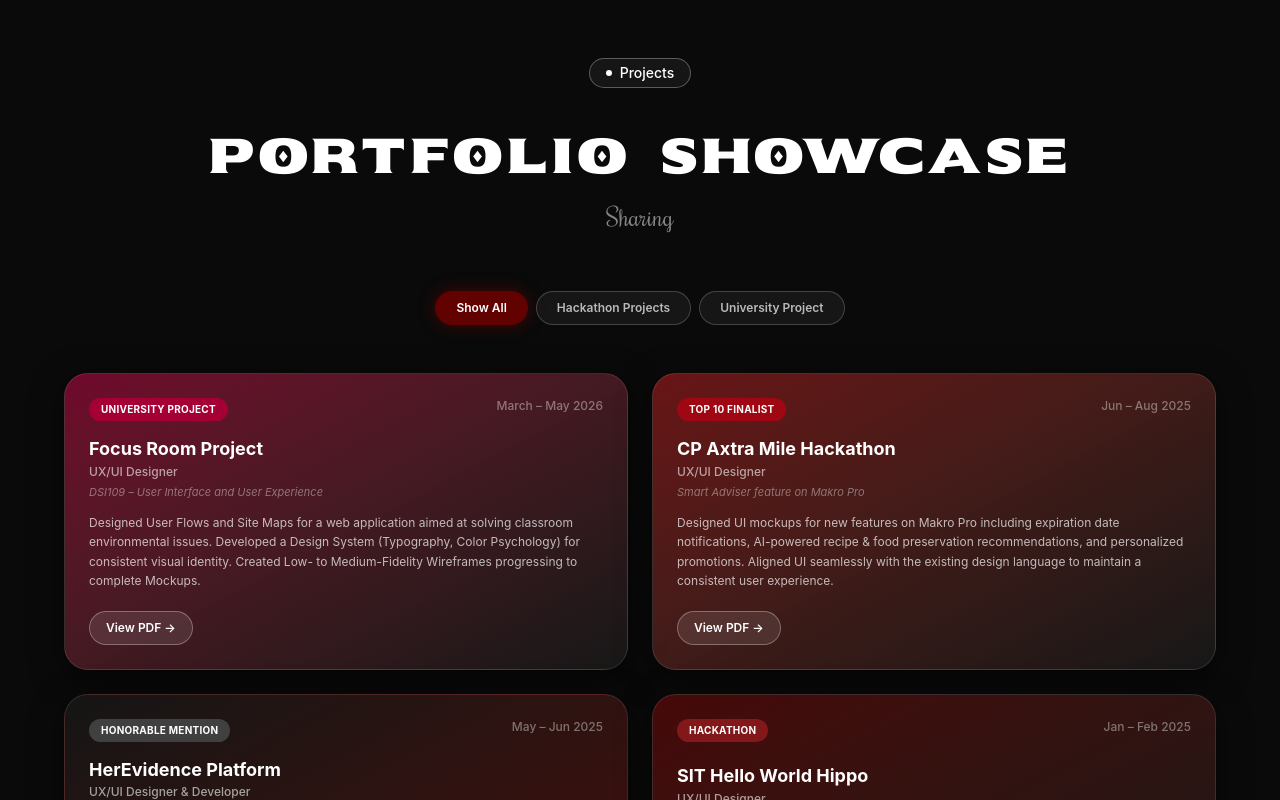
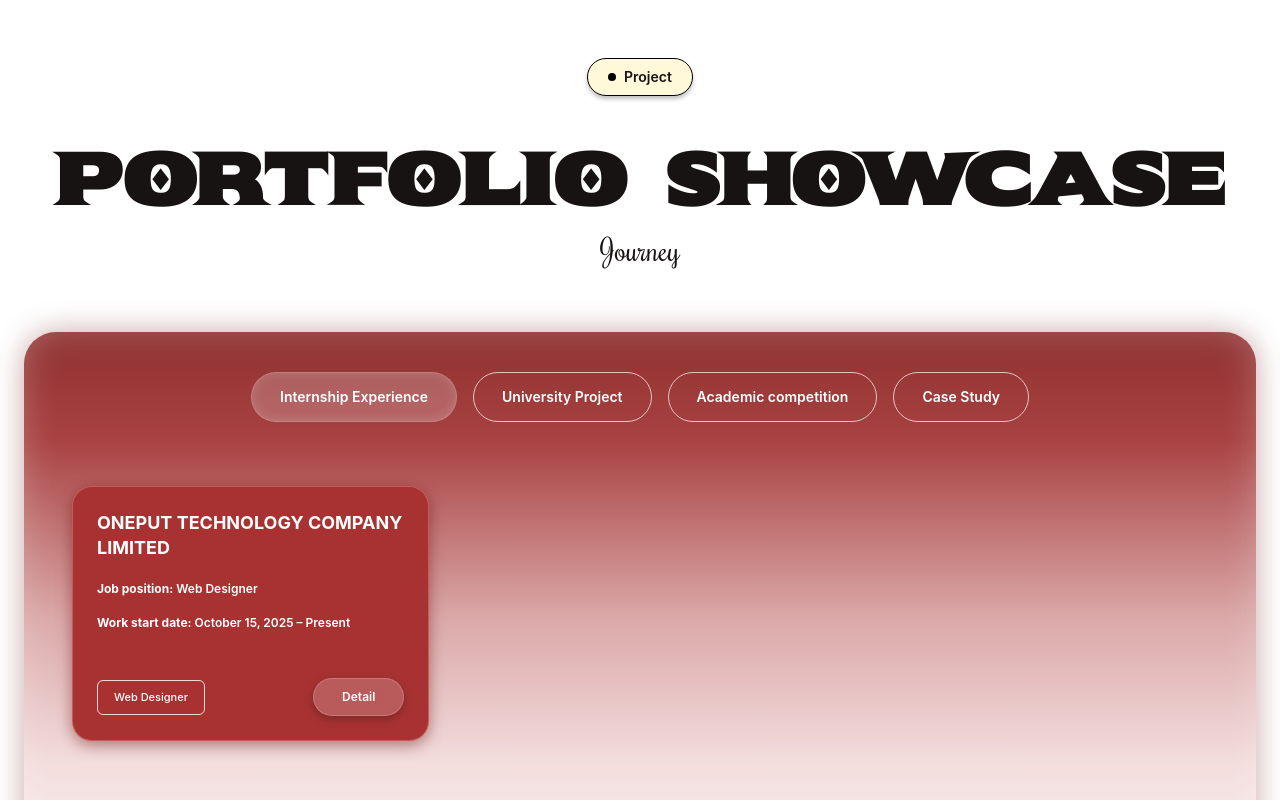
Before and after one commit to sineenath1704/my-portfolio-sineenath.r, a React (Vite) app: page /home in a window 1280 px wide. Shown: the part 2400-3200 px from the top of the page. Built offline with nearby package versions, Linux system fonts and the light colour scheme; a web font is replaced by a local one.

Commit message:
Update Project Section

```diff
--- a/index.html
+++ b/index.html
@@ -3,7 +3,7 @@
 
 <head>
   <meta charset="UTF-8" />
-  <link rel="icon" type="image/svg+xml" href="/favicon.svg" />
+  <link rel="icon" type="image/svg+xml" href="/icons/folder-minus.svg" />
   <link rel="preconnect" href="https://fonts.googleapis.com">
   <link rel="preconnect" href="https://fonts.gstatic.com" crossorigin>
   <link
@@ -13,7 +13,7 @@
     href="https://fonts.googleapis.com/css2?family=Poppins:wght@400;500;600;700&family=Rochester&family=Rubik+Doodle+Shadow&family=Seaweed+Script&display=swap"
     rel="stylesheet">
   <meta name="viewport" content="width=device-width, initial-scale=1.0" />
-  <title>my-portfolio</title>
+  <title>my-portfolio-sineenath.r</title>
 </head>
 
 <body>
--- a/src/components/Projects.jsx
+++ b/src/components/Projects.jsx
@@ -3,148 +3,426 @@ import React, { useState } from 'react';
 const projects = [
   {
     id: 1,
+    title: 'ONEPUT TECHNOLOGY COMPANY LIMITED',
+    role: 'Web Designer',
+    period: 'October 15, 2025 – Present',
+    category: 'internship',
+    tag: 'Web Designer',
+    subtitle: 'Internship Experience',
+    description:
+      'Designed and developed web interfaces for ONEPUT Technology Company Limited, focusing on user experience, visual design, and responsive web development.',
+    pdfFile: '/pdf/oneput.pdf',
+  },
+
+  {
+    id: 2,
     title: 'Focus Room Project',
     role: 'UX/UI Designer',
-    period: 'March \u2013 May 2026',
+    period: 'March – May 2026',
     category: 'university',
     tag: 'University Project',
-    subtitle: 'DSI109 \u2013 User Interface and User Experience',
+    subtitle: 'DSI109 – User Interface and User Experience',
     description:
-      'Designed User Flows and Site Maps for a web application aimed at solving classroom environmental issues. Developed a Design System (Typography, Color Psychology) for consistent visual identity. Created Low- to Medium-Fidelity Wireframes progressing to complete Mockups.',
+      'Designed User Flows and Site Maps for a web application aimed at solving classroom environmental issues. Developed a Design System including Typography and Color Psychology. Created Low- to Medium-Fidelity Wireframes progressing to complete Mockups.',
     pdfFile: '/pdf/focus-room.pdf',
-    color: 'from-rose-900/80 to-neutral-900',
-    accentColor: 'bg-rose-800',
   },
+
   {
-    id: 2,
+    id: 3,
     title: 'CP Axtra Mile Hackathon',
     role: 'UX/UI Designer',
-    period: 'Jun \u2013 Aug 2025',
-    category: 'hackathon',
+    period: 'Jun – Aug 2025',
+    category: 'academic',
     tag: 'Top 10 Finalist',
     subtitle: 'Smart Adviser feature on Makro Pro',
     description:
-      'Designed UI mockups for new features on Makro Pro including expiration date notifications, AI-powered recipe & food preservation recommendations, and personalized promotions. Aligned UI seamlessly with the existing design language to maintain a consistent user experience.',
+      'Designed UI mockups for new features on Makro Pro including expiration date notifications, AI-powered recipe and food preservation recommendations, and personalized promotions.',
     pdfFile: '/pdf/axtra-mile.pdf',
-    color: 'from-red-900/80 to-neutral-900',
-    accentColor: 'bg-red-800',
   },
+
   {
-    id: 3,
+    id: 4,
     title: 'HerEvidence Platform',
     role: 'UX/UI Designer & Developer',
-    period: 'May \u2013 Jun 2025',
-    category: 'hackathon',
+    period: 'May – Jun 2025',
+    category: 'academic',
     tag: 'Honorable Mention',
-    subtitle: 'SIT Hackathon \u2014 Violence Survivor Evidence Platform',
+    subtitle: 'SIT Hackathon – Violence Survivor Evidence Platform',
     description:
-      'Designed the complete user experience from User Flows and Wireframes to a High-Fidelity MVP using Figma. Developed Frontend and Backend using React and Node.js, leveraging AI-assisted coding and debugging to deliver a functional system within a limited timeframe.',
+      'Designed the complete user experience from User Flows and Wireframes to a High-Fidelity MVP using Figma. Developed Frontend and Backend using React and Node.js.',
     pdfFile: '/pdf/herevidence.pdf',
-    color: 'from-neutral-900/90 to-red-950',
-    accentColor: 'bg-neutral-700',
   },
+
   {
-    id: 4,
+    id: 5,
     title: 'SIT Hello World Hippo',
     role: 'UX/UI Designer',
-    period: 'Jan \u2013 Feb 2025',
-    category: 'hackathon',
+    period: 'Jan – Feb 2025',
+    category: 'academic',
     tag: 'Hackathon',
     subtitle: 'SIT Room Booking System Redesign',
     description:
-      'Redesigned the complete user experience and interface from Wireframes to a High-Fidelity MVP Prototype, based on the team database structure (ERD). Collaborated closely with the development team to ensure design feasibility within project constraints.',
+      'Redesigned the complete user experience and interface from Wireframes to a High-Fidelity MVP Prototype based on the team database structure (ERD).',
     pdfFile: '/pdf/sit-hippo.pdf',
-    color: 'from-red-950 to-neutral-900',
-    accentColor: 'bg-red-900',
+  },
+
+  {
+    id: 6,
+    title: 'Thailand Post Case Study',
+    role: 'Digital Transformation Analysis',
+    period: 'August 2026',
+    category: 'case-study',
+    tag: 'Case Study',
+    subtitle: 'Digital Transformation & Strategic Recommendation',
+    description:
+      'Analyzed disruption, digital transformation maturity, and strategic opportunities for Thailand Post. Proposed digital initiatives to improve competitiveness and customer experience.',
+    pdfFile: '/pdf/thailand-post.pdf',
   },
 ];
 
 const tabs = [
-  { key: 'all', label: 'Show All' },
-  { key: 'hackathon', label: 'Hackathon Projects' },
-  { key: 'university', label: 'University Project' },
+  {
+    key: 'internship',
+    label: 'Internship Experience',
+  },
+  {
+    key: 'university',
+    label: 'University Project',
+  },
+  {
+    key: 'academic',
+    label: 'Academic competition',
+  },
+  {
+    key: 'case-study',
+    label: 'Case Study',
+  },
 ];
 
 function Projects() {
-  const [activeTab, setActiveTab] = useState('all');
+  const [activeTab, setActiveTab] = useState('internship');
 
-  const filtered = activeTab === 'all' ? projects : projects.filter((p) => p.category === activeTab);
+  const filteredProjects = projects.filter(
+    (project) => project.category === activeTab
+  );
 
   return (
-    <section id="projects" className="min-h-screen bg-[#0a0a0a] py-24 px-6 md:px-16 text-white font-sans">
-      <div className="max-w-6xl mx-auto">
+    <section
+      id="projects"
+      className="min-h-screen bg-white px-6 py-24 font-sans"
+    >
+      <div className="mx-auto max-w-7xl">
 
-        {/* Section Header */}
-        <div className="flex flex-col items-center text-center mb-14">
-          <div className="border border-white/30 bg-white/5 px-4 py-1 rounded-full text-sm font-medium mb-8 flex items-center gap-2 backdrop-blur-sm">
-            <span className="w-1.5 h-1.5 rounded-full bg-white" />
-            Projects
+        {/* =========================
+            SECTION HEADER
+        ========================= */}
+        <div className="mb-16 flex flex-col items-center text-center">
+
+          {/* Project Badge */}
+          <div
+            className="
+              mb-12
+              flex items-center gap-2
+              rounded-full
+              border border-black
+              bg-[#fff8d9]
+              px-5 py-2
+              text-sm font-semibold text-[#171313]
+              shadow-[0_3px_4px_rgba(0,0,0,0.25)]
+            "
+          >
+            <span className="h-2 w-2 rounded-full bg-black" />
+            Project
           </div>
-          <h2 className="font-sekuya text-sekuya3 tracking-widest uppercase mb-1 text-white">
+
+          {/* Main Heading */}
+          <h2
+            className="
+              font-sekuya
+              text-5xl
+              font-black
+              uppercase
+              tracking-wide
+              text-[#171313]
+              md:text-6xl
+              lg:text-7xl
+            "
+          >
             PORTFOLIO SHOWCASE
           </h2>
-          <span className="font-rochester text-rochester text-white/50">
-            Sharing
+
+          {/* Subtitle */}
+          <span
+            className="
+              mt-4
+              font-rochester
+              text-3xl
+              text-[#171313]
+            "
+          >
+            Journey
           </span>
         </div>
 
-        {/* Tab Filter */}
-        <div className="flex flex-wrap justify-center gap-2 mb-12">
-          {tabs.map((tab) => (
+
+        {/* =========================
+            MAIN PROJECT CONTAINER
+        ========================= */}
+        <div
+          className="
+            relative
+            min-h-[600px]
+            overflow-hidden
+            rounded-[32px]
+            px-6
+            py-9
+            shadow-[0_0_30px_rgba(100,0,0,0.35)]
+            md:px-12
+            md:py-10
+          "
+          style={{
+            background:
+              'linear-gradient(180deg, #8f3030 0%, #a94242 18%, #dba9a9 48%, #f3dddd 72%, #ffffff 100%)',
+          }}
+        >
+
+          {/* Glow Overlay */}
+          <div
+            className="
+              pointer-events-none
+              absolute
+              inset-0
+              rounded-[32px]
+              shadow-[inset_0_0_35px_rgba(255,255,255,0.25)]
+            "
+          />
+
+          <div className="relative z-10">
+
+            {/* =========================
+                FILTER TABS
+            ========================= */}
+            <div
+              className="
+                mb-16
+                flex
+                flex-wrap
+                justify-center
+                gap-3
+                md:gap-4
+              "
+            >
+              {tabs.map((tab) => {
+                const isActive = activeTab === tab.key;
+
+                return (
                   <button
                     key={tab.key}
                     onClick={() => setActiveTab(tab.key)}
-              className={`px-5 py-2 rounded-full text-xs font-semibold transition-all duration-300 border ${
-                activeTab === tab.key
-                  ? 'bg-primary border-primary text-white shadow-[0_0_16px_rgba(130,0,0,0.5)]'
-                  : 'bg-white/5 border-white/20 text-white/70 hover:bg-white/10 hover:text-white'
-              }`}
+                    className={`
+                      rounded-full
+                      border
+                      px-6
+                      py-3
+                      text-sm
+                      font-semibold
+                      transition-all
+                      duration-300
+
+                      ${
+                        isActive
+                          ? `
+                            border-white/20
+                            bg-white/20
+                            text-white
+                            shadow-[inset_0_0_12px_rgba(255,255,255,0.15)]
+                          `
+                          : `
+                            border-white/70
+                            bg-transparent
+                            text-white
+                            hover:bg-white/10
+                          `
+                      }
+
+                      md:px-7
+                      md:py-3.5
+                    `}
                   >
                     {tab.label}
                   </button>
-          ))}
+                );
+              })}
             </div>
 
-        {/* Project Cards Grid */}
-        <div className="grid grid-cols-1 md:grid-cols-2 gap-6">
-          {filtered.map((project) => (
+
+            {/* =========================
+                PROJECT CARDS
+            ========================= */}
+            <div
+              className="
+                grid
+                grid-cols-1
+                gap-8
+                md:grid-cols-2
+                lg:grid-cols-3
+              "
+            >
+              {filteredProjects.map((project) => (
                 <div
                   key={project.id}
-              className={`relative rounded-[24px] overflow-hidden border border-white/10 bg-gradient-to-br ${project.color} p-6 flex flex-col justify-between min-h-[260px] hover:border-white/25 hover:scale-[1.01] transition-all duration-300 shadow-[0_8px_32px_rgba(0,0,0,0.5)]`}
+                  className="
+                    group
+                    flex
+                    min-h-[255px]
+                    flex-col
+                    justify-between
+                    rounded-[20px]
+                    border
+                    border-[#e98282]/50
+                    bg-[#a83232]
+                    p-6
+                    text-white
+                    shadow-[0_4px_15px_rgba(90,0,0,0.45)]
+                    transition-all
+                    duration-300
+                    hover:-translate-y-1
+                    hover:shadow-[0_8px_25px_rgba(90,0,0,0.55)]
+                  "
                 >
-              {/* Tag & period */}
-              <div className="flex items-start justify-between mb-4">
-                <span className={`${project.accentColor} text-white text-[10px] font-bold px-3 py-1 rounded-full uppercase tracking-wide`}>
+
+                  {/* Card Content */}
+                  <div>
+
+                    {/* Title */}
+                    <h3
+                      className="
+                        max-w-[330px]
+                        text-lg
+                        font-bold
+                        uppercase
+                        leading-snug
+                        text-white
+                      "
+                    >
+                      {project.title}
+                    </h3>
+
+                    {/* Role */}
+                    <p
+                      className="
+                        mt-5
+                        text-xs
+                        font-semibold
+                        text-white
+                      "
+                    >
+                      <span className="font-bold">Job position:</span>{' '}
+                      {project.role}
+                    </p>
+
+                    {/* Period */}
+                    <p
+                      className="
+                        mt-4
+                        text-xs
+                        font-semibold
+                        leading-relaxed
+                        text-white
+                      "
+                    >
+                      <span className="font-bold">
+                        Work start date:
+                      </span>{' '}
+                      {project.period}
+                    </p>
+
+                  </div>
+
+
+                  {/* Bottom */}
+                  <div
+                    className="
+                      mt-8
+                      flex
+                      items-center
+                      justify-between
+                      gap-4
+                    "
+                  >
+
+                    {/* Category */}
+                    <span
+                      className="
+                        rounded-md
+                        border
+                        border-white/80
+                        px-4
+                        py-2
+                        text-[11px]
+                        font-medium
+                        text-white
+                      "
+                    >
                       {project.tag}
                     </span>
-                <span className="text-white/40 text-xs font-medium">{project.period}</span>
-              </div>
 
-              {/* Title & Role */}
-              <div className="mb-3">
-                <h3 className="font-bold text-base md:text-lg text-white leading-snug mb-0.5">{project.title}</h3>
-                <p className="text-xs text-white/60 font-medium mb-1">{project.role}</p>
-                <p className="text-[11px] text-white/40 italic">{project.subtitle}</p>
-              </div>
 
-              {/* Description */}
-              <p className="text-xs text-white/70 leading-relaxed line-clamp-4 mb-5">
-                {project.description}
-              </p>
-
-              {/* View PDF Button */}
+                    {/* Detail Button */}
                     <a
                       href={project.pdfFile}
                       target="_blank"
                       rel="noopener noreferrer"
-                className="self-start px-4 py-2 rounded-full text-xs font-semibold border border-white/30 bg-white/10 text-white hover:bg-white hover:text-black transition-all duration-300 backdrop-blur-sm"
+                      className="
+                        rounded-full
+                        border
+                        border-white/20
+                        bg-white/20
+                        px-7
+                        py-2.5
+                        text-xs
+                        font-semibold
+                        text-white
+                        shadow-[0_3px_8px_rgba(0,0,0,0.25)]
+                        backdrop-blur-sm
+                        transition-all
+                        duration-300
+                        hover:bg-white
+                        hover:text-[#8f3030]
+                      "
                     >
-                View PDF &rarr;
+                      Detail
                     </a>
+
+                  </div>
+
                 </div>
               ))}
             </div>
 
+
+            {/* =========================
+                EMPTY STATE
+            ========================= */}
+            {filteredProjects.length === 0 && (
+              <div
+                className="
+                  flex
+                  min-h-[250px]
+                  items-center
+                  justify-center
+                  text-center
+                  text-sm
+                  font-medium
+                  text-white/70
+                "
+              >
+                No projects available in this category.
+              </div>
+            )}
+
+          </div>
+        </div>
       </div>
     </section>
   );
```
Also changed, not shown: public/icons/folder-minus.svg (added). Lines whose indentation alone changed are shown as unchanged.
